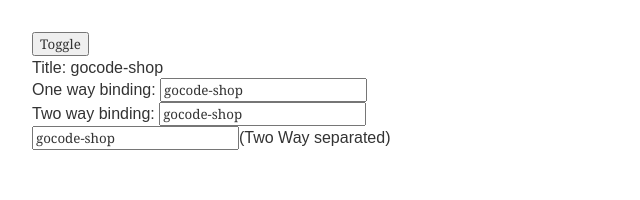
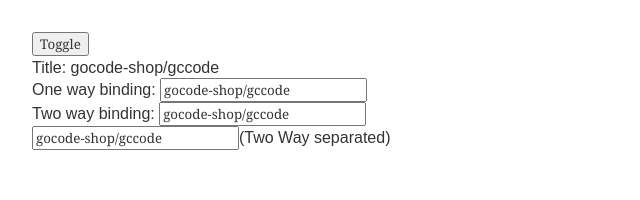
Before and after one commit to oranitdar/gccode-shop, an Angular app: page / in a window 1280 px wide. Shown: the top 200 px of the page, without its empty margins (0-640 px from the left). Built offline with nearby package versions, Linux system fonts and the light colour scheme.

Commit message:
Changed title

```diff
--- a/src/app/app.component.ts
+++ b/src/app/app.component.ts
@@ -6,7 +6,7 @@ import { Component } from '@angular/core';
   styleUrls: ['./app.component.scss']
 })
 export class AppComponent {
-  title:string = 'gocode-shop';
+  title:string = 'gocode-shop/gccode';
   onToggle() {
     this.title = this.title ? '' : 'gocode-shop';
   }
```
